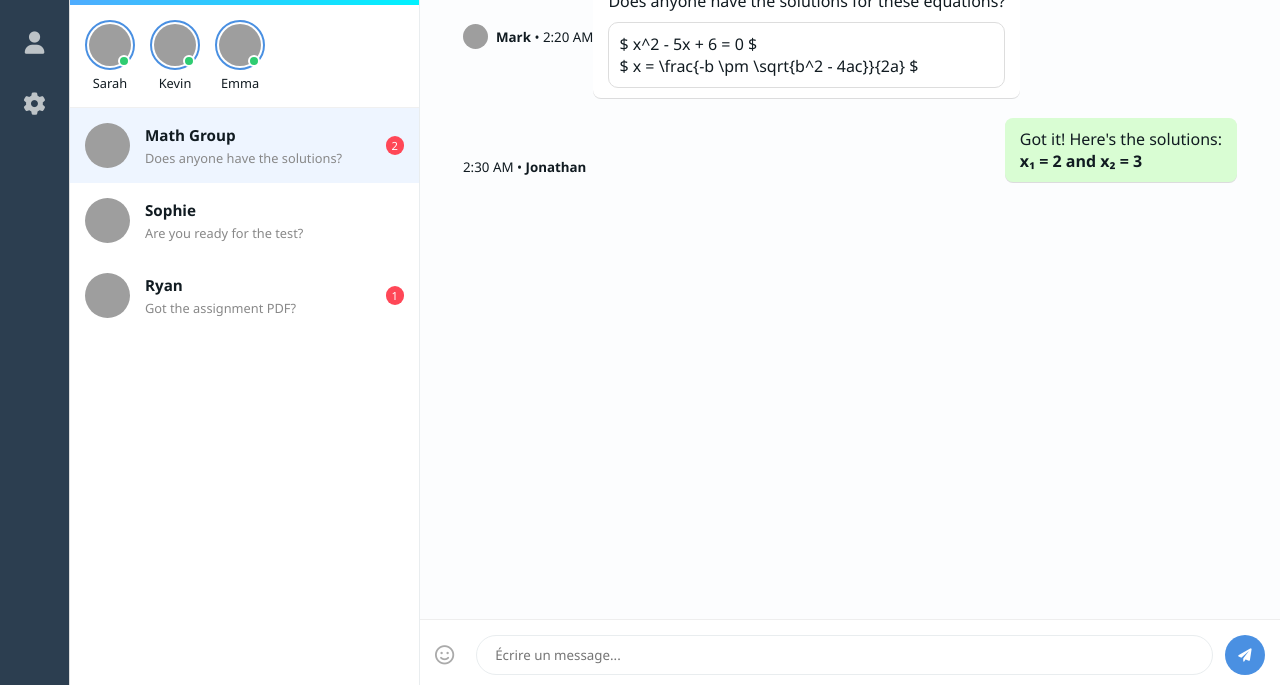
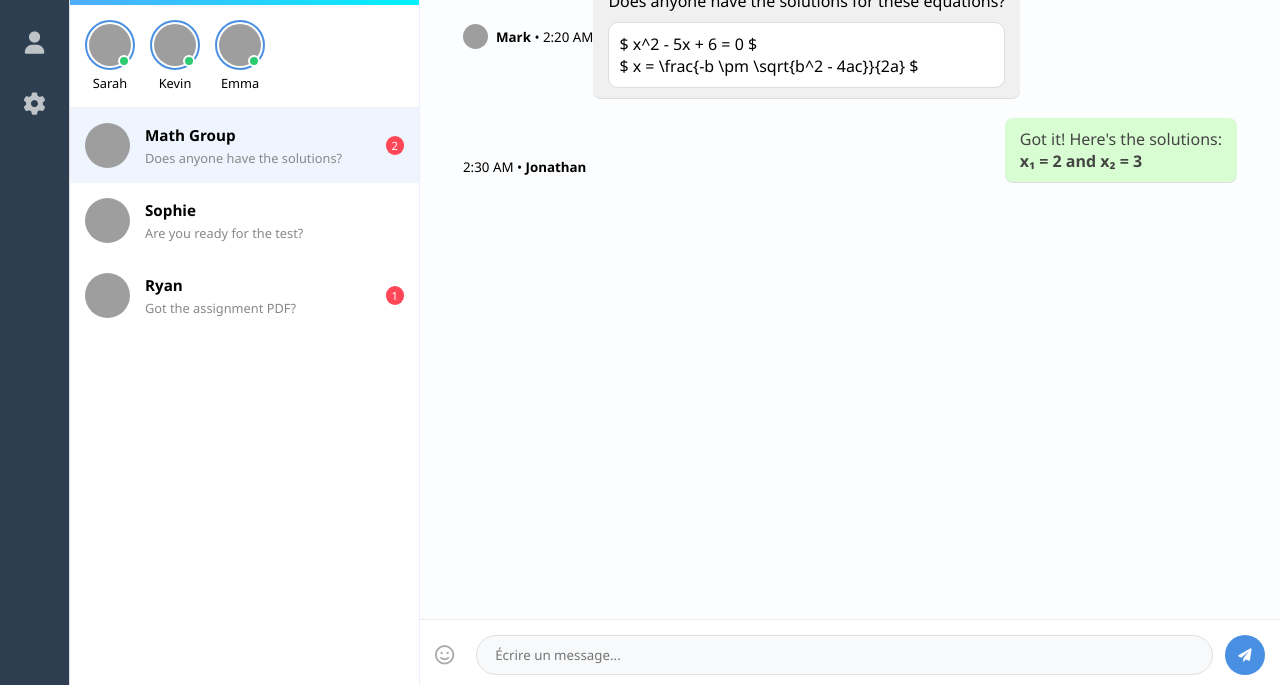
Before and after one commit to bekamnelson/nodemes, a website: page public/chat.html in a window 1280 px wide. Shown: the part 115-800 px from the top of the page. Drawn offline with nearby package versions, Linux system fonts and the light colour scheme; no server answers; sample sign-in values are in the browser's storage; grey boxes are pictures that could not be loaded.

Commit message:
responsible

```diff
--- a/public/chat.css
+++ b/public/chat.css
@@ -26,7 +26,7 @@
 
 body {
     background-color: var(--bg-light);
-    height: 100vh;
+    min-height: 100vh;
     display: flex;
     justify-content: center;
     align-items: center;
@@ -556,51 +556,3 @@ body {
     padding: 0;
     overflow: hidden; /* Empêche le scroll sur toute la page, seul le chat doit scroller */
 }
-
-body.dark {
-    /* Couleurs Thème Sombre */
-    --bg-app: #0b141a;           /* Fond très sombre */
-    --bg-sidebar: #111b21;       /* Sidebar légèrement plus claire */
-    --bg-chat: #0b141a;          /* Zone de messages */
-    --text-main: #e9edef;        /* Texte presque blanc */
-    --text-secondary: #8696a0;   /* Texte gris bleu */
-    --msg-sent: #005c4b;         /* Vert foncé pour tes messages */
-    --msg-received: #202c33;     /* Gris foncé pour les reçus */
-    --border-color: #222d34;     /* Bordures discrètes */
-    --header-bg: #202c33;        /* En-tête sombre */
-}
-body {
-    background-color: var(--bg-app);
-    color: var(--text-main);
-    transition: background 0.3s ease; /* Transition douce lors du switch */
-}
-
-.sidebar {
-    background-color: var(--bg-sidebar);
-    border-right: 1px solid var(--border-color);
-}
-
-.chat-item:hover {
-    background-color: var(--header-bg); /* Effet de survol sombre */
-}
-
-.main-chat {
-    background-color: var(--bg-chat);
-}
-
-.msg.sent .msg-bubble {
-    background-color: var(--msg-sent);
-    color: var(--text-main);
-}
-
-.msg.received .msg-bubble {
-    background-color: var(--msg-received);
-    color: var(--text-main);
-}
-
-/* On oublie pas l'input de message */
-#msgInput {
-    background-color: var(--bg-sidebar);
-    color: var(--text-main);
-    border: 1px solid var(--border-color);
-}
```
